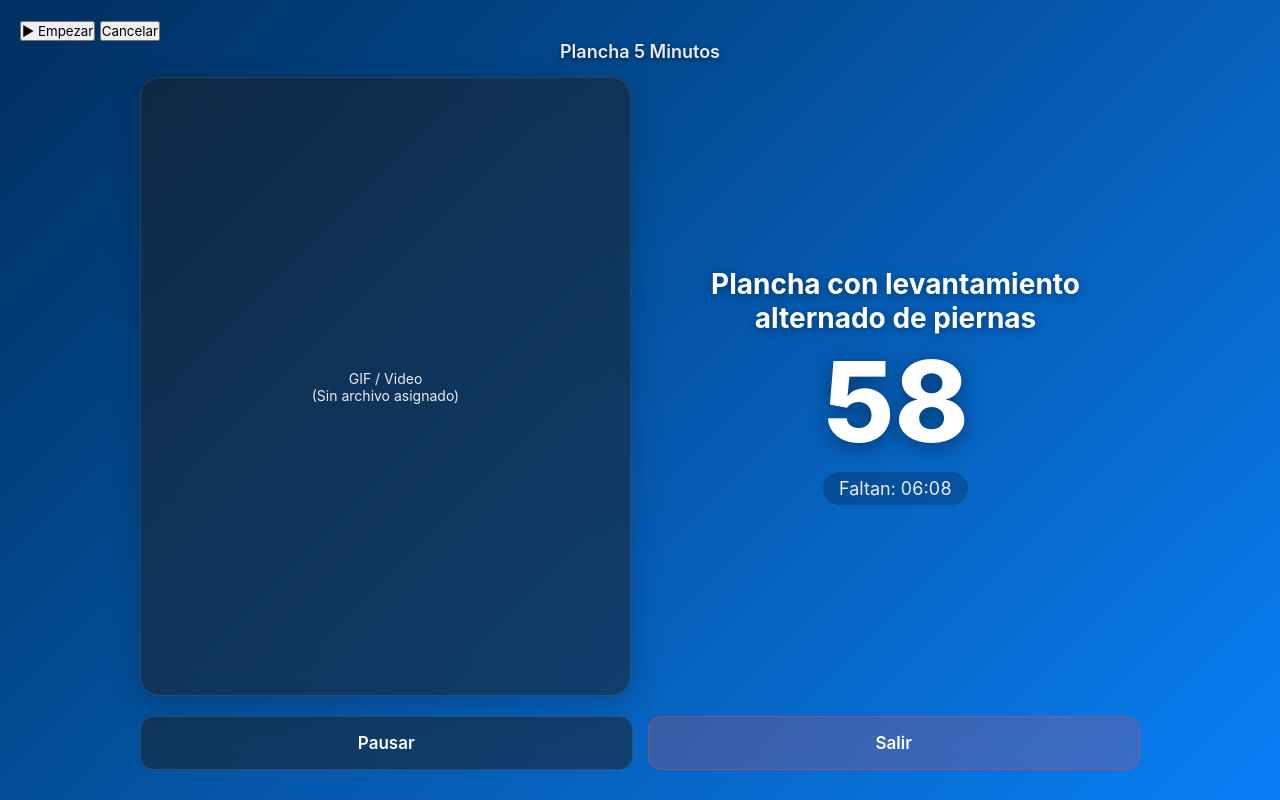
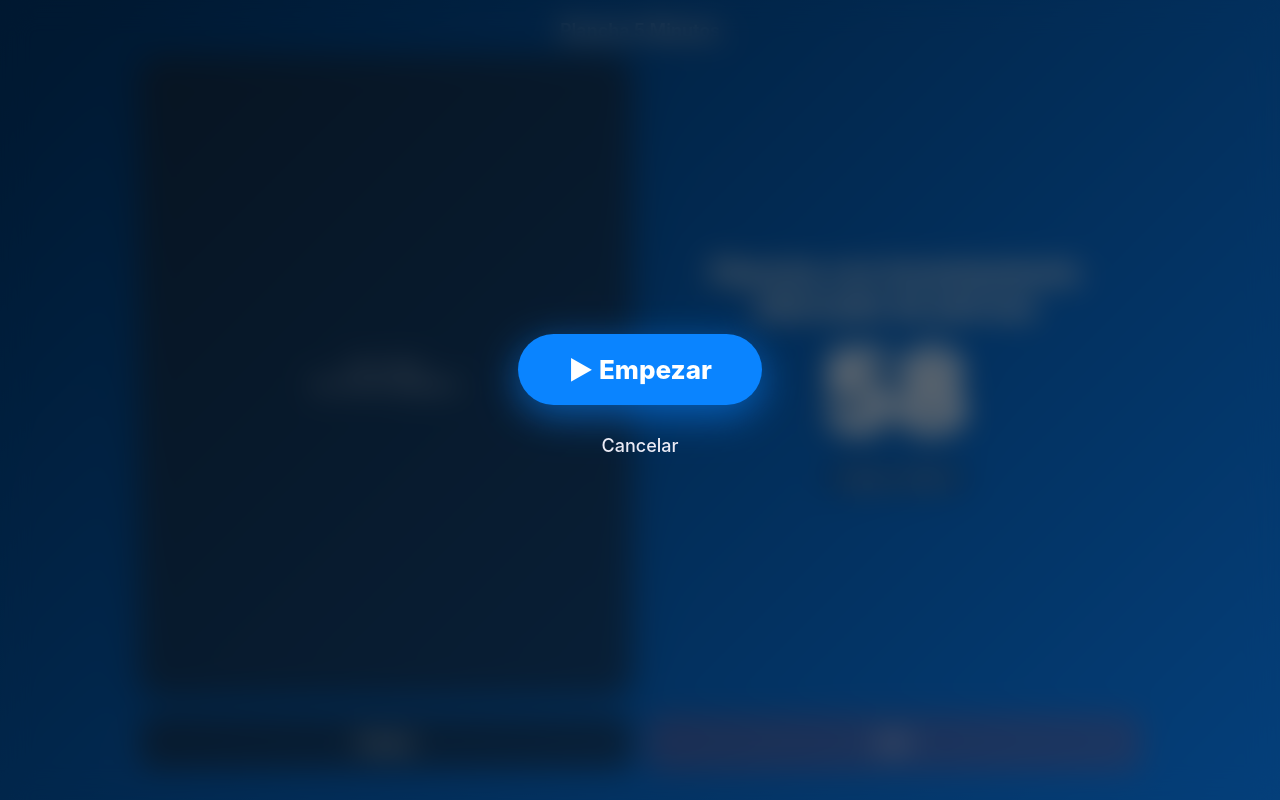
Before and after one commit to adriacp96/gym, a plain HTML site: page index.html in a window 1280 px wide. Both pictures are taken after a click on the button "Empezar". Drawn offline with Linux system fonts and the light colour scheme.

Commit message:
Add styles for overlay and countdown features
Added styles for overlay and countdown components.

```diff
--- a/styles.css
+++ b/styles.css
@@ -29,8 +29,6 @@ body {
     flex-direction: column;
     height: 100vh;
     overflow: hidden;
-
-    /* El fondo ahora ocupa el 100% de la pantalla sin márgenes */
     background-size: 300% 300%;
     animation: gradientAnimation 12s ease infinite;
     transition: background-image 0.8s ease-in-out;
@@ -41,11 +39,7 @@ body.bg-active { background-image: linear-gradient(-45deg, #001a33, #0a84ff, #00
 body.bg-rest { background-image: linear-gradient(-45deg, #330000, #ff453a, #660000, #220000); }
 
 .screen {
-    display: none;
-    flex-direction: column;
-    height: 100%;
-    width: 100%;
-    /* Las Safe Areas se aplican al contenido interior sumadas al padding base */
+    display: none; flex-direction: column; height: 100%; width: 100%;
     padding-top: calc(20px + env(safe-area-inset-top));
     padding-bottom: calc(20px + env(safe-area-inset-bottom));
     padding-left: calc(20px + env(safe-area-inset-left));
@@ -53,77 +47,35 @@ body.bg-rest { background-image: linear-gradient(-45deg, #330000, #ff453a, #6600
 }
 .screen.active { display: flex; }
 
-.top-bar {
-    display: flex; justify-content: space-between; align-items: center;
-    padding: 0 0 20px 0; max-width: 600px; margin: 0 auto; width: 100%;
-}
+.top-bar { display: flex; justify-content: space-between; align-items: center; padding: 0 0 20px 0; max-width: 600px; margin: 0 auto; width: 100%; }
 .header-title { font-size: 28px; font-weight: 700; text-shadow: 0 2px 10px rgba(0,0,0,0.3); }
 
-.btn-sound {
-    background-color: var(--surface-color);
-    color: white; border: 1px solid var(--glass-border);
-    border-radius: 20px; padding: 8px 14px; font-size: 14px; font-weight: 600; cursor: pointer;
-    backdrop-filter: blur(12px); -webkit-backdrop-filter: blur(12px);
-    transition: background-color 0.2s;
-}
+.btn-sound { background-color: var(--surface-color); color: white; border: 1px solid var(--glass-border); border-radius: 20px; padding: 8px 14px; font-size: 14px; font-weight: 600; cursor: pointer; backdrop-filter: blur(12px); -webkit-backdrop-filter: blur(12px); transition: background-color 0.2s; }
 .btn-sound:active { background-color: rgba(255,255,255,0.2); }
 
 .workout-list { overflow-y: auto; flex: 1; padding-bottom: 20px; max-width: 600px; margin: 0 auto; width: 100%; }
-
-.workout-card {
-    background-color: var(--surface-color);
-    backdrop-filter: blur(16px); -webkit-backdrop-filter: blur(16px);
-    border: 1px solid var(--glass-border);
-    border-radius: 20px; padding: 20px; margin-bottom: 16px;
-    display: flex; flex-direction: column; gap: 12px;
-    box-shadow: 0 8px 32px rgba(0, 0, 0, 0.2);
-}
-
+.workout-card { background-color: var(--surface-color); backdrop-filter: blur(16px); -webkit-backdrop-filter: blur(16px); border: 1px solid var(--glass-border); border-radius: 20px; padding: 20px; margin-bottom: 16px; display: flex; flex-direction: column; gap: 12px; box-shadow: 0 8px 32px rgba(0, 0, 0, 0.2); }
 .workout-title { font-size: 22px; font-weight: 600; }
 .workout-meta { color: var(--text-secondary); font-size: 15px; }
 
-.btn {
-    background-color: var(--primary-color); color: white; border: none;
-    border-radius: 14px; padding: 16px; font-size: 17px; font-weight: 600;
-    cursor: pointer; text-align: center; width: 100%;
-    box-shadow: 0 4px 15px rgba(10, 132, 255, 0.4);
-    transition: opacity 0.2s, transform 0.1s, box-shadow 0.2s;
-}
+.btn { background-color: var(--primary-color); color: white; border: none; border-radius: 14px; padding: 16px; font-size: 17px; font-weight: 600; cursor: pointer; text-align: center; width: 100%; box-shadow: 0 4px 15px rgba(10, 132, 255, 0.4); transition: opacity 0.2s, transform 0.1s, box-shadow 0.2s; }
 .btn:active { opacity: 0.8; transform: scale(0.97); }
 
 .workout-container { flex: 1; display: flex; flex-direction: column; align-items: center; justify-content: space-between; padding-bottom: 10px; width: 100%; max-width: 1000px; margin: 0 auto; }
 .workout-header { font-size: 18px; color: var(--text-secondary); font-weight: 600; text-align: center; margin-bottom: 15px; width: 100%; text-shadow: 0 2px 5px rgba(0,0,0,0.5); }
 .content-wrapper { display: flex; flex-direction: column; width: 100%; flex: 1; align-items: center; justify-content: center; gap: 20px; }
 
-.gif-placeholder {
-    width: 100%; max-width: 400px; aspect-ratio: 16/9;
-    background-color: var(--surface-color);
-    backdrop-filter: blur(16px); -webkit-backdrop-filter: blur(16px);
-    border-radius: 20px; display: flex; align-items: center; justify-content: center;
-    color: var(--text-secondary); font-size: 14px; text-align: center;
-    border: 1px solid var(--glass-border); overflow: hidden;
-    box-shadow: 0 8px 32px rgba(0, 0, 0, 0.2);
-}
+.gif-placeholder { width: 100%; max-width: 400px; aspect-ratio: 16/9; background-color: var(--surface-color); backdrop-filter: blur(16px); -webkit-backdrop-filter: blur(16px); border-radius: 20px; display: flex; align-items: center; justify-content: center; color: var(--text-secondary); font-size: 14px; text-align: center; border: 1px solid var(--glass-border); overflow: hidden; box-shadow: 0 8px 32px rgba(0, 0, 0, 0.2); }
 .gif-placeholder img { width: 100%; height: 100%; object-fit: cover; display: none; }
 .exercise-info { text-align: center; width: 100%; display: flex; flex-direction: column; justify-content: center; align-items: center; }
 .exercise-name { font-size: 26px; font-weight: bold; margin-bottom: 10px; display: flex; align-items: center; justify-content: center; line-height: 1.2; min-height: 60px; text-shadow: 0 2px 10px rgba(0,0,0,0.4); }
 
-.timer-main {
-    font-size: 110px; font-weight: 800; font-variant-numeric: tabular-nums;
-    color: #ffffff; line-height: 1; text-shadow: 0 4px 20px rgba(0,0,0,0.4);
-    transition: transform 0.1s ease-out;
-}
+.timer-main { font-size: 110px; font-weight: 800; font-variant-numeric: tabular-nums; color: #ffffff; line-height: 1; text-shadow: 0 4px 20px rgba(0,0,0,0.4); transition: transform 0.1s ease-out; }
 .timer-main.rest { color: #ffeb3b; }
-
 .timer-total { font-size: 18px; color: var(--text-secondary); font-variant-numeric: tabular-nums; margin-top: 15px; background: rgba(0,0,0,0.2); padding: 6px 16px; border-radius: 20px; }
 
 .controls { width: 100%; display: flex; gap: 15px; margin-top: 20px; }
-.btn-secondary {
-    background-color: var(--surface-color); color: var(--text-color);
-    backdrop-filter: blur(12px); -webkit-backdrop-filter: blur(12px);
-    border: 1px solid var(--glass-border);
-    box-shadow: none;
-}
+.btn-secondary { background-color: var(--surface-color); color: var(--text-color); backdrop-filter: blur(12px); -webkit-backdrop-filter: blur(12px); border: 1px solid var(--glass-border); box-shadow: none; }
 .btn-secondary.exit { background-color: rgba(255, 69, 58, 0.2); border-color: rgba(255, 69, 58, 0.4); }
 
 @media (orientation: landscape) and (max-height: 600px), (min-width: 650px) {
@@ -133,3 +85,64 @@ body.bg-rest { background-image: linear-gradient(-45deg, #330000, #ff453a, #6600
     .timer-main { font-size: 14vh; }
     .exercise-name { font-size: clamp(20px, 4vh, 28px); }
 }
+
+/* ========================================================= */
+/* NUEVO: ESTILOS PARA LA CAPA DE "EMPEZAR" Y CUENTA ATRÁS   */
+/* ========================================================= */
+.overlay-ready {
+    position: absolute;
+    top: 0; left: 0; right: 0; bottom: 0;
+    background: rgba(0, 0, 0, 0.5);
+    backdrop-filter: blur(15px);
+    -webkit-backdrop-filter: blur(15px);
+    z-index: 100;
+    display: flex;
+    align-items: center;
+    justify-content: center;
+    flex-direction: column;
+    gap: 20px;
+}
+
+.btn-play {
+    background: var(--primary-color);
+    color: white;
+    border: none;
+    border-radius: 50px;
+    padding: 20px 50px;
+    font-size: 26px;
+    font-weight: 800;
+    cursor: pointer;
+    box-shadow: 0 10px 40px rgba(10, 132, 255, 0.6);
+    transition: transform 0.2s, box-shadow 0.2s;
+}
+.btn-play:active {
+    transform: scale(0.92);
+    box-shadow: 0 5px 20px rgba(10, 132, 255, 0.4);
+}
+
+.btn-cancel {
+    background: transparent;
+    color: var(--text-secondary);
+    border: none;
+    font-size: 18px;
+    font-weight: 500;
+    cursor: pointer;
+    padding: 10px 20px;
+}
+
+.countdown-text {
+    font-size: 180px;
+    font-weight: 900;
+    color: white;
+    text-shadow: 0 10px 40px rgba(0,0,0,0.5);
+    font-variant-numeric: tabular-nums;
+    /* La animación se asigna por JS para reiniciarla perfectamente */
+}
+
+@keyframes popCount {
+    0% { transform: scale(0.5); opacity: 0; }
+    20% { transform: scale(1.1); opacity: 1; }
+    50% { transform: scale(1); opacity: 1; }
+    80% { transform: scale(0.95); opacity: 1; }
+    100% { transform: scale(0.8); opacity: 0; }
+}
```
